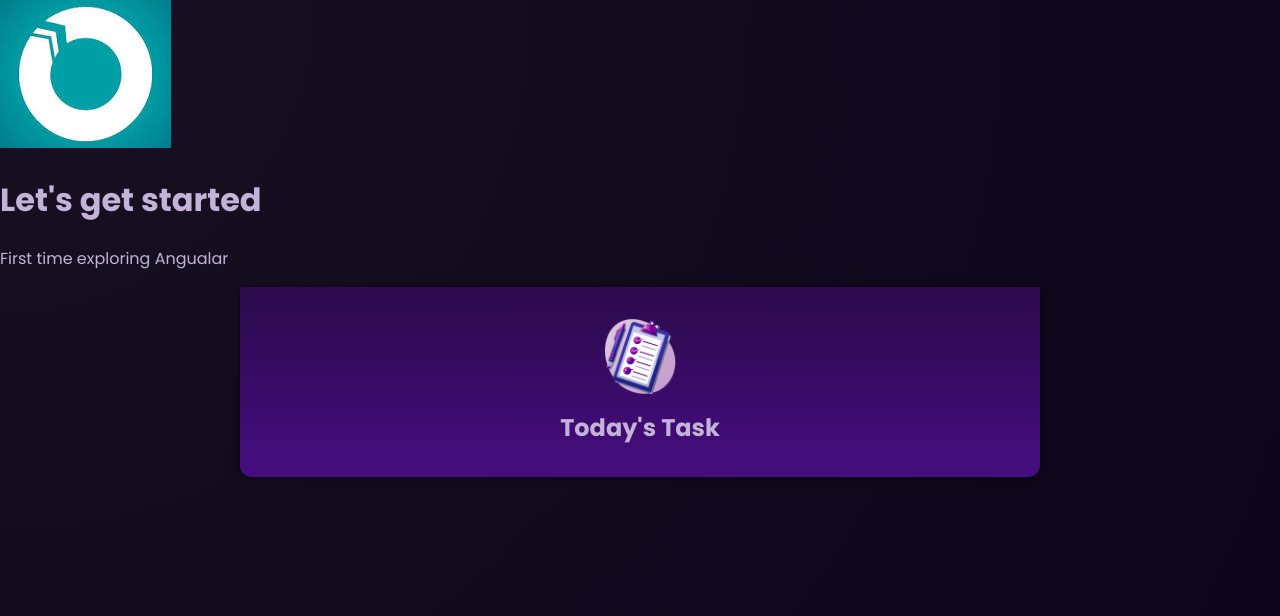
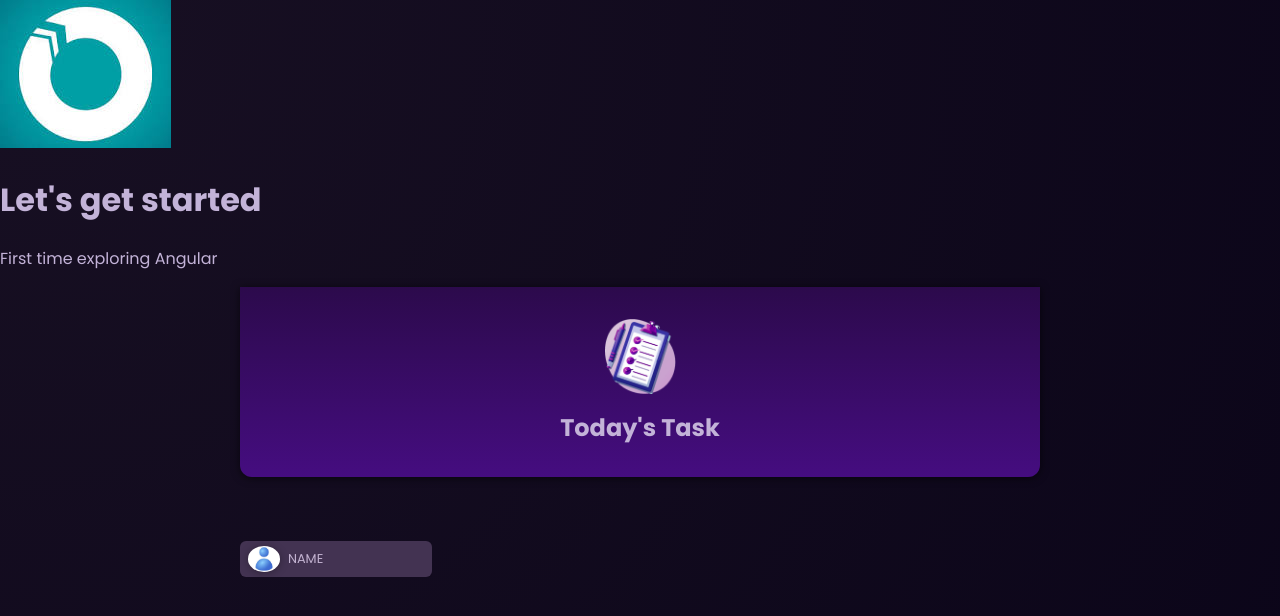
Before and after one commit to Rehaan4u/Angular-Project, an Angular app: page / in a window 1280 px wide. Shown: the top 616 px of the page. Built offline with nearby package versions, Linux system fonts and the light colour scheme.

Commit message:
Created the Users component and used <ul> unordered list and <li> and added the user.component.css file from the github

```diff
--- /dev/null
+++ b/src/Users/users.component.css
@@ -0,0 +1,41 @@
+div {
+  border-radius: 6px;
+  box-shadow: 0 1px 6px rgba(0, 0, 0, 0.1);
+  overflow: hidden;
+}
+
+button {
+  display: flex;
+  align-items: center;
+  gap: 0.5rem;
+  padding: 0.35rem 0.5rem;
+  background-color: #433352;
+  color: #c3b3d1;
+  border: none;
+  font: inherit;
+  cursor: pointer;
+  width: 100%;
+  min-width: 10rem;
+  text-align: left;
+}
+
+button:hover,
+button:active,
+.active {
+  background-color: #9965dd;
+  color: #150722;
+}
+
+img {
+  width: 2rem;
+  object-fit: contain;
+  border-radius: 50%;
+  box-shadow: 0 1px 8px rgba(0, 0, 0, 0.3);
+}
+
+span {
+  margin: 0;
+  padding: 0;
+  font-size: 0.8rem;
+  font-weight: normal;
+}
--- /dev/null
+++ b/src/Users/users.component.html
@@ -0,0 +1,6 @@
+<div>
+    <button>
+        <img src="../assets/users.jpg" />
+        <span>NAME</span>
+    </button>
+</div>
--- a/src/app/app.html
+++ b/src/app/app.html
@@ -7,9 +7,20 @@
 <!-- * * * * * * * to get started with your project! * * * * * * * -->
 <!-- * * * * * * * * * * * * * * * * * * * * * * * * * * * * * * * -->
 
+<!-- Structural Layer 1: Introductory Header Content -->
 <header>
-  <img src = "../assets/qnopy-logo.jpg" />
+  <img src="../assets/qnopy-logo.jpg" alt="Qnopy Logo" />
   <h1>Let's get started</h1>
-  <p>First time exploring Angualar</p>
+  <p>First time exploring Angular</p>
   <app-header></app-header>
+  <!-- NOTE: Only keep <app-header> here if this file is NOT the header component itself -->
 </header>
+
+<!-- Structural Layer 2: Main Content Component Layer -->
+<main>
+  <ul id="users">
+    <li>
+      <app-user></app-user>
+    </li>
+  </ul>
+</main>
--- a/src/app/app.ts
+++ b/src/app/app.ts
@@ -11,6 +11,7 @@ import { Component, signal } from '@angular/core';
 import { RouterOutlet } from '@angular/router';
 // import { Parent } from '../parent-child/parent.component'
 import { HeaderComponent } from '../Header/Header.component';
+import { Users } from '../Users/users.component'
 /*
   The @Component and class RelationshipYour takeaway is spot on.
 
@@ -32,7 +33,7 @@ import { HeaderComponent } from '../Header/Header.component';
 
 @Component({
   selector: 'app-root',
-  imports: [RouterOutlet, HeaderComponent],
+  imports: [RouterOutlet, HeaderComponent, Users],
   templateUrl: './app.html',
   styleUrl: './app.css'
 })
```
Also changed, not shown: src/Users/users.component.ts (added, +10 -0 lines), src/assets/users.jpg (added).
